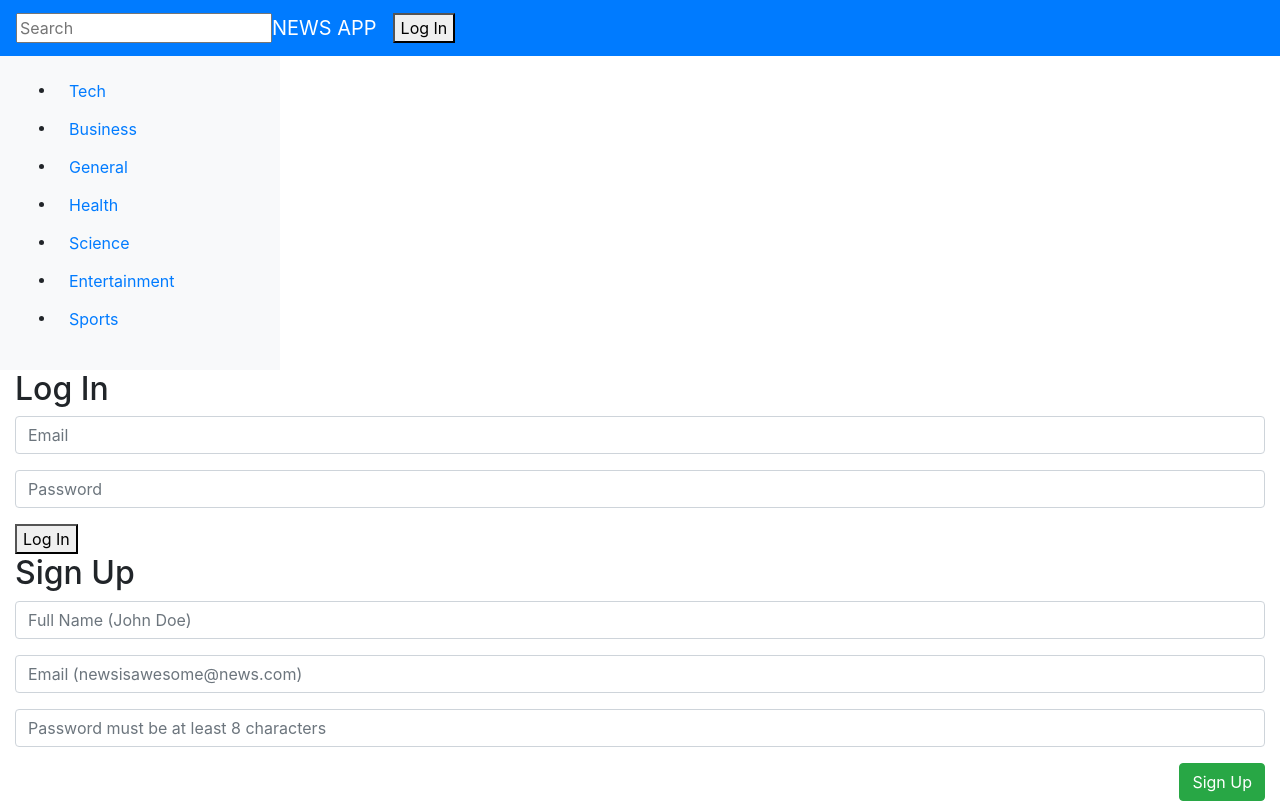
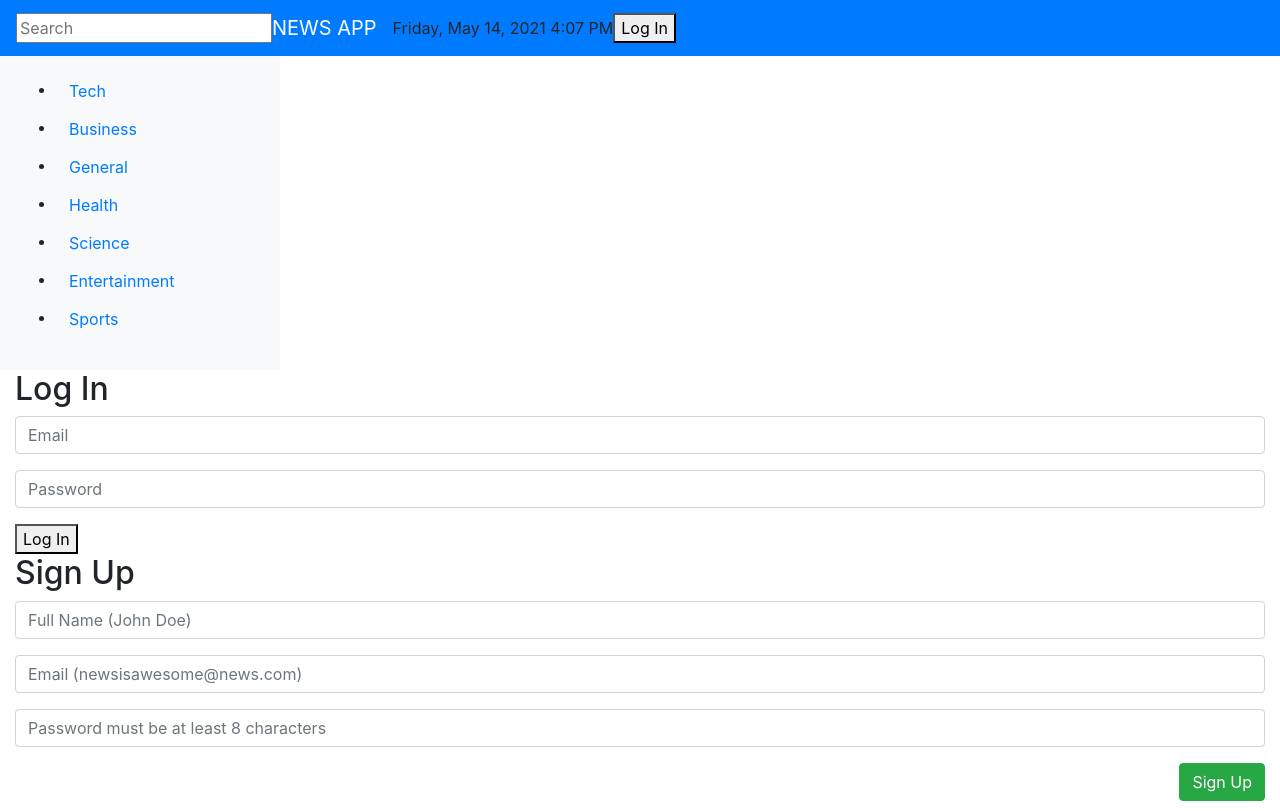
Before and after one commit to Bryan-Thaoxaochay/news-app, a React (Create React App) app in the folder client/: page /login in a window 1280 px wide. Built offline with nearby package versions, Linux system fonts and the light colour scheme; no server answers.

Commit message:
Added date and time with moment

```diff
--- /dev/null
+++ b/client/src/components/DateTime/index.js
@@ -0,0 +1,13 @@
+import React from 'react';
+import Moment from 'react-moment';
+import 'moment-timezone';
+
+function DateTime() {
+
+    const dateToFormat = new Date();
+    return (
+        <Moment interval={60000} format='LLLL'>{dateToFormat}</Moment>
+    );
+}
+
+export default DateTime;
--- a/client/src/components/Nav/index.js
+++ b/client/src/components/Nav/index.js
@@ -1,6 +1,7 @@
 import React from "react";
 import LoginButton from "../LoginBtn";
 import LogoutButton from "../LogoutBtn";
+import DateTime from "../DateTime";
 
 function Nav() {
   return (
@@ -9,6 +10,7 @@ function Nav() {
       <a className="navbar-brand" href="/">
         NEWS APP
       </a>
+      <DateTime />
       <LoginButton></LoginButton>
       <LogoutButton></LogoutButton>
     </nav>
--- a/package.json
+++ b/package.json
@@ -32,9 +32,12 @@
     "express": "^4.17.1",
     "express-session": "^1.17.1",
     "if-env": "^1.0.4",
+    "moment": "^2.29.1",
+    "moment-timezone": "^0.5.33",
     "mongoose": "^5.12.9",
     "path": "^0.12.7",
-    "react-bootstrap-icons": "^1.5.0"
+    "react-bootstrap-icons": "^1.5.0",
+    "react-moment": "^1.1.1"
   },
   "devDependencies": {
     "concurrently": "^6.1.0",
```
Also changed, not shown: 1 other file (tests, documents, lock files or other folders).
